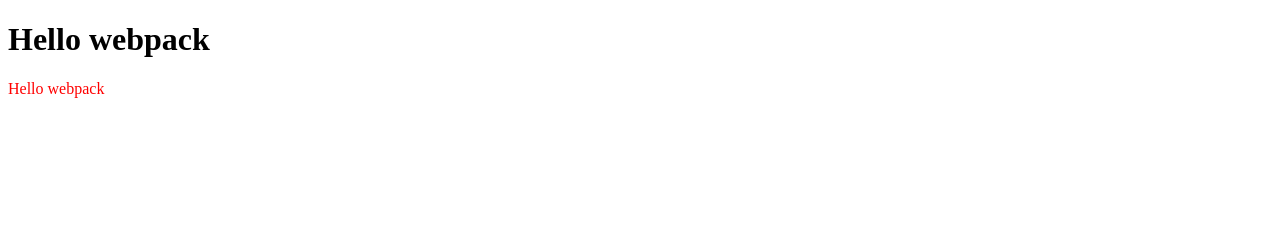
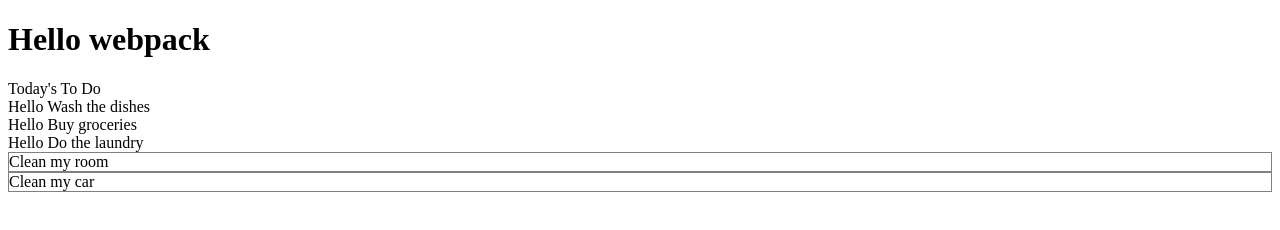
Before and after one commit to paulinagonzalezc/to-do-list, a website built with webpack: page webpack-demo/src/index.html in a window 1280 px wide. Built offline with nearby package versions, Linux system fonts and the light colour scheme.

Commit message:
Add HTML structure and JS dynamic list

```diff
--- a/webpack-demo/src/index.html
+++ b/webpack-demo/src/index.html
@@ -7,5 +7,11 @@
   </head>
   <body>
     <h1>Hello webpack</h1>
+    <div>Today's To Do</div>
+    <div class="list-container"></div>
+    <div class="container">
+      <div class="element">Clean my room</div>
+      <div class="element">Clean my car</div>
+    </div>
   </body>
 </html>
--- a/webpack-demo/src/index.js
+++ b/webpack-demo/src/index.js
@@ -1,14 +1,25 @@
 import _ from 'lodash';
 import './style.css';
 
-function component() {
-  const element = document.createElement('div');
+//   // Lodash, now imported by this script
 
-  // Lodash, now imported by this script
-  element.innerHTML = _.join(['Hello', 'webpack'], ' ');
-  element.classList.add('hello');
+const listContainer = document.querySelector('.list-container');
+const tasks = [
+  { index: 0, description: 'Wash the dishes', completed: true },
+  { index: 1, description: 'Buy groceries', completed: true },
+  { index: 2, description: 'Do the laundry', completed: false },
+];
 
-  return element;
-}
+const createTask = (tasks) => {
+  const taskContent = `<div class="task">Hello ${tasks.description}</div>`;
 
-document.body.appendChild(component());
+  listContainer.innerHTML += taskContent;
+};
+
+const createList = (arr) => {
+  for (let i = 0; i < arr.length; i += 1) {
+    createTask(arr[i]);
+  }
+};
+
+createList(tasks);
--- a/webpack-demo/src/style.css
+++ b/webpack-demo/src/style.css
@@ -1,3 +1,7 @@
 .hello {
   color: red;
 }
+
+.element {
+  border: 1px solid gray;
+}
```
